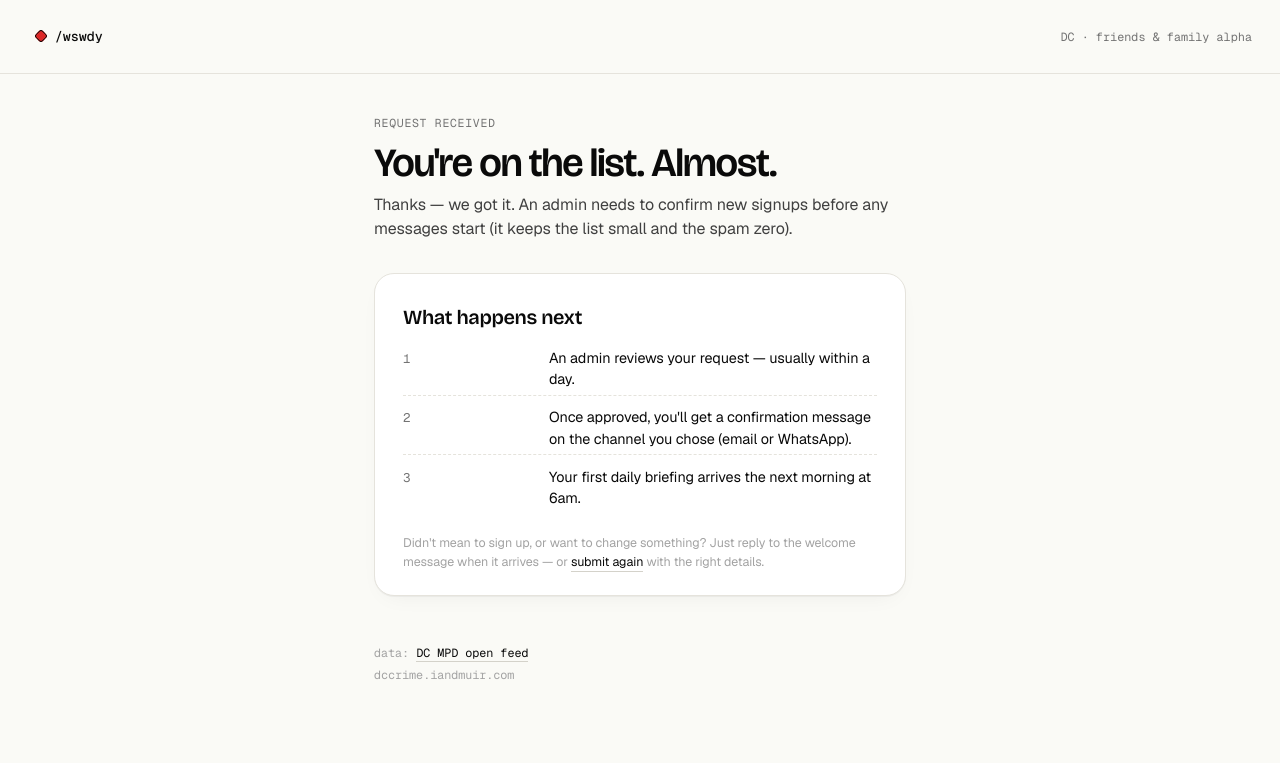
After one commit to iandmuir/dc-crime, a FastAPI app: template src/wswdy/templates/signup_thanks.html in a window 1280 px wide. The commit adds this page. Shown: the top 763 px of the page. Run offline with FastAPI, Linux system fonts and the light colour scheme; the template is opened without the code that fills it, so the values that code supplies are empty; parts of the project's set-up code (start-up, migrations or seed data) failed here and were passed over.

Commit message:
Async signup notification + dedicated thank-you page
Two UX bugs in the signup flow:

1. Slow submit. The POST /signup handler awaited the admin email
   before redirecting, so the browser sat on a spinner for the
   full SMTP round-trip (Resend can take several seconds when
   the connection is cold). Move the email send to a FastAPI
   BackgroundTask so the redirect fires immediately. Errors get
   logged but don't fail the user-facing request — the
   subscriber row is already inserted, so the admin can also
   see new signups via the dashboard even if email delivery
   breaks.

2. No confirmation. The handler redirected to /?submitted=1 but
   the signup template ignored the query param, so users landed
   back on an apparently-empty form and assumed the submit had
   failed. Add a dedicated /signup/thanks page that explains
   what happens next (admin review, welcome message, first
   briefing at 6am).

Bumps cache buster to v=6.

Co-Authored-By: Claude Opus 4.7 <noreply@anthropic.com>

```diff
--- a/src/wswdy/templates/base.html
+++ b/src/wswdy/templates/base.html
@@ -7,7 +7,7 @@
   <link rel="preconnect" href="https://fonts.googleapis.com" />
   <link rel="preconnect" href="https://fonts.gstatic.com" crossorigin />
   <link href="https://fonts.googleapis.com/css2?family=Bricolage+Grotesque:opsz,wdth,wght@12..96,75..100,200..800&family=Geist:wght@300..700&family=Geist+Mono:wght@400;500&display=swap" rel="stylesheet" />
-  <link rel="stylesheet" href="/static/shared.css?v=5" />
+  <link rel="stylesheet" href="/static/shared.css?v=6" />
   {% block head_extra %}{% endblock %}
 </head>
 <body>
--- /dev/null
+++ b/src/wswdy/templates/signup_thanks.html
@@ -0,0 +1,42 @@
+{% extends "base.html" %}
+{% block title %}Request received — wswdy{% endblock %}
+{% block content %}
+<main class="page fade-in">
+  <section class="lede">
+    <div class="lede-eyebrow">request received</div>
+    <h1 class="display lede-title">You're on the list. <span class="accent">Almost.</span></h1>
+    <p class="lede-sub">
+      Thanks — we got it. An admin needs to confirm new signups before any
+      messages start (it keeps the list small and the spam zero).
+    </p>
+  </section>
+
+  <div class="card">
+    <h2 class="card-title">What happens next</h2>
+    <div class="summary" style="margin-top: 0.75rem;">
+      <div class="summary-row">
+        <span class="k">1</span>
+        <span class="v">An admin reviews your request — usually within a day.</span>
+      </div>
+      <div class="summary-row">
+        <span class="k">2</span>
+        <span class="v">Once approved, you'll get a confirmation message on the channel you chose (email or WhatsApp).</span>
+      </div>
+      <div class="summary-row">
+        <span class="k">3</span>
+        <span class="v">Your first daily briefing arrives the next morning at 6am.</span>
+      </div>
+    </div>
+    <p class="submit-fineprint" style="text-align: left; margin-top: 1.25rem;">
+      Didn't mean to sign up, or want to change something?
+      Just reply to the welcome message when it arrives — or
+      <a class="tlink" href="/">submit again</a> with the right details.
+    </p>
+  </div>
+
+  <footer class="footer">
+    <div>data: <a href="https://opendata.dc.gov/datasets/" class="tlink">DC MPD open feed</a></div>
+    <div>dccrime.iandmuir.com</div>
+  </footer>
+</main>
+{% endblock %}
```
Also changed, not shown: src/wswdy/routes/public.py (+34 -6 lines).
